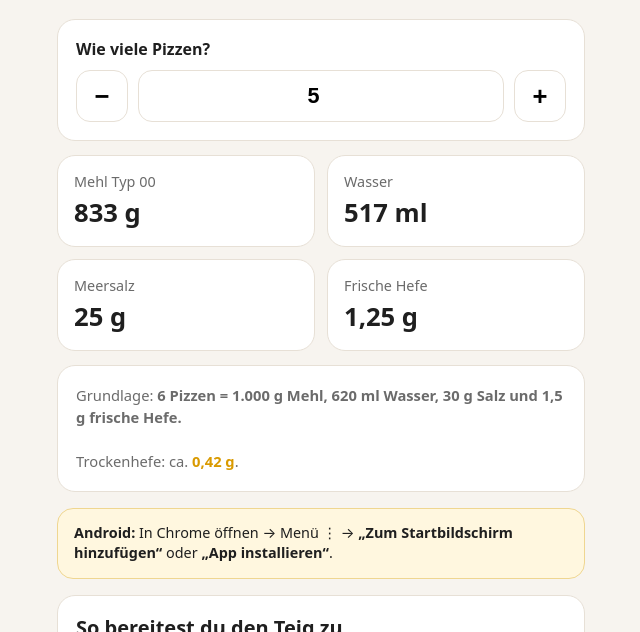
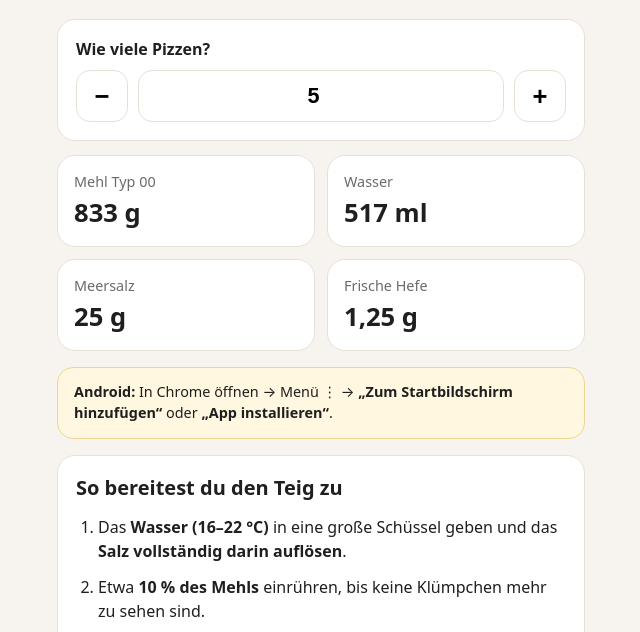
Before and after one commit to finnneuholz-dotcom/Pizzarechner, a plain HTML site: page index.html in a window 1280 px wide. Shown: the part 98-730 px from the top of the page, without its empty margins (319-959 px from the left). Drawn offline with Linux system fonts and the light colour scheme.

Commit message:
Grundlagen-Kasten entfernen

```diff
--- a/index.html
+++ b/index.html
@@ -43,11 +43,6 @@ input{width:100%;text-align:center;font-size:1.35rem;font-weight:700;padding:0 8
 <div class="result"><span>Frische Hefe</span><strong id="yeast"></strong></div>
 </section>
 
-<section class="panel note">
-Grundlage: <strong>6 Pizzen = 1.000 g Mehl, 620 ml Wasser, 30 g Salz und 1,5 g frische Hefe.</strong><br><br>
-Trockenhefe: ca. <strong id="dry" class="accent"></strong>.
-</section>
-
 <div class="install"><strong>Android:</strong> In Chrome öffnen → Menü ⋮ → <strong>„Zum Startbildschirm hinzufügen“</strong> oder <strong>„App installieren“</strong>.</div>
 
 <section class="panel prep">
@@ -66,12 +61,12 @@ Trockenhefe: ca. <strong id="dry" class="accent"></strong>.
 
 <script>
 (function(){
-const c=document.getElementById('count'),f=document.getElementById('flour'),w=document.getElementById('water'),s=document.getElementById('salt'),y=document.getElementById('yeast'),d=document.getElementById('dry');
+const c=document.getElementById('count'),f=document.getElementById('flour'),w=document.getElementById('water'),s=document.getElementById('salt'),y=document.getElementById('yeast');
 const de=(n,k=0)=>n.toLocaleString('de-DE',{minimumFractionDigits:k,maximumFractionDigits:k});
 function calc(){
  let n=Math.round(Number(c.value)); if(!Number.isFinite(n)||n<1)n=1;if(n>50)n=50;c.value=n;
  let fv=1000/6*n,wv=620/6*n,sv=30/6*n,yv=1.5/6*n;
- f.textContent=de(Math.round(fv))+' g';w.textContent=de(Math.round(wv))+' ml';s.textContent=de(Math.round(sv))+' g';y.textContent=de(yv,2)+' g';d.textContent=de(yv/3,2)+' g';
+ f.textContent=de(Math.round(fv))+' g';w.textContent=de(Math.round(wv))+' ml';s.textContent=de(Math.round(sv))+' g';y.textContent=de(yv,2)+' g';
 }
 document.getElementById('minus').addEventListener('click',()=>{c.value=Math.max(1,Number(c.value||1)-1);calc()});
 document.getElementById('plus').addEventListener('click',()=>{c.value=Math.min(50,Number(c.value||1)+1);calc()});
```
